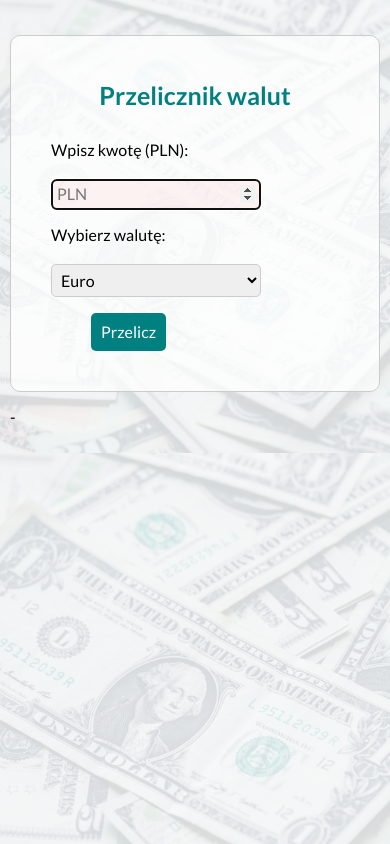
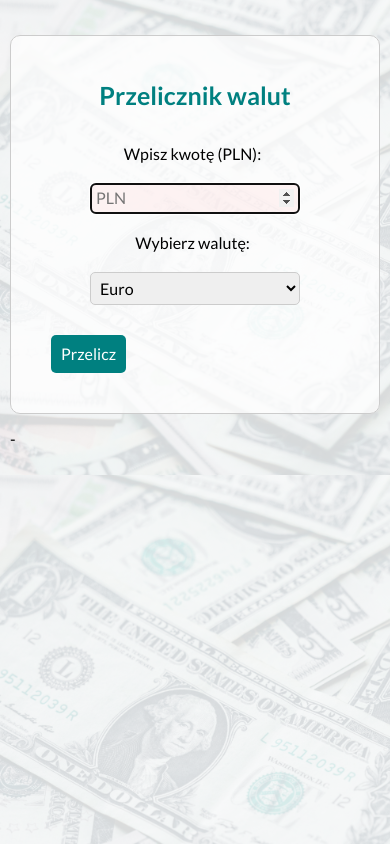
Before and after one commit to konradkapica/currency-converter-react-2, a React (Create React App) app: page / in a window 390 px wide. Built offline with nearby package versions, Linux system fonts and the light colour scheme.

Commit message:
header to separate component, transition to button

```diff
--- a/src/Form/index.js
+++ b/src/Form/index.js
@@ -1,12 +1,13 @@
 import "./style.css";
 import { currecies } from "../Currencies";
+import Header from "../Header";
 
 const Form = (props) => (
     <form className="form">
         <fieldset className="form__fieldset">
-            <header className="form__header">
-                Przelicznik walut
-            </header>
+            <Header
+             title="Przelicznik walut"
+            />
             <p className="form__paragraph">
                 <label>
                     <span className="form__labelText">Wpisz kwotę (PLN):</span>
@@ -29,7 +30,7 @@ const Form = (props) => (
                     </select>
                 </label>
             </p>
-            <p className="form__paragraph form__paragraph--button">
+            <p className="form__paragraph">
                 <button className="form__button">Przelicz</button>
             </p>
         </fieldset>
--- a/src/Form/style.css
+++ b/src/Form/style.css
@@ -5,16 +5,16 @@
     margin: 25px 0 0 0;
     background-color: rgba(255, 255, 255, 0.741);
     display: grid;
+    grid-gap: 20px;
+
 }
 
-.form__header {
-    text-align: center;
-    color: hsl(180, 100%, 25%);
-    font-size: 25px;
-    font-weight: 700;
-    padding: 5px 10px;
-    margin: 0 5px 10px 5px;
-    border-radius: 5px;
+@media (max-width: 491px) {
+    .form__fieldset {
+        display: flex;
+        flex-direction: column;
+        align-items: stretch;
+    }
 }
 
 .form__field {
@@ -23,6 +23,11 @@
     width: 100%;
     max-width: 210px;
     border-radius: 5px;
+}
+
+
+.form__field:invalid {
+    background-color: rgba(255, 205, 205, 0.215);
 }
 
 .form__labelText {
@@ -34,16 +39,14 @@
 }
 
 .form__paragraph {
-    margin-bottom: 0;
+    margin: 0;
 }
 
-.form__paragraph--button {
-    display: flex;
-    flex-grow: 1;
-}
-
-.form__field:invalid {
-    background-color: rgba(255, 205, 205, 0.215);
+@media (max-width: 491px) {
+    .form__paragraph {
+        margin: 0;
+        text-align: center;
+    }
 }
 
 .form__button {
@@ -53,6 +56,15 @@
     padding: 10px;
     border-radius: 5px;
     margin-left: 40px;
+    transition: 0.3s;
+}
+
+@media (max-width: 491px) {
+    .form__button {
+        margin-top: 10px;
+        margin-left: 0;
+        display: flex;
+    }
 }
 
 .form__button:hover {
--- /dev/null
+++ b/src/Header/index.js
@@ -0,0 +1,9 @@
+import "./style.css"
+
+const Header = ({title}) => (
+    <h1 className="header">
+        {title}
+    </h1>
+);
+
+export default Header;
--- /dev/null
+++ b/src/Header/style.css
@@ -0,0 +1,9 @@
+.header {
+    text-align: center;
+    color: hsl(180, 100%, 25%);
+    font-size: 25px;
+    font-weight: 700;
+    padding: 5px 10px;
+    margin: 0 5px 10px 5px;
+    border-radius: 5px;
+}
```
